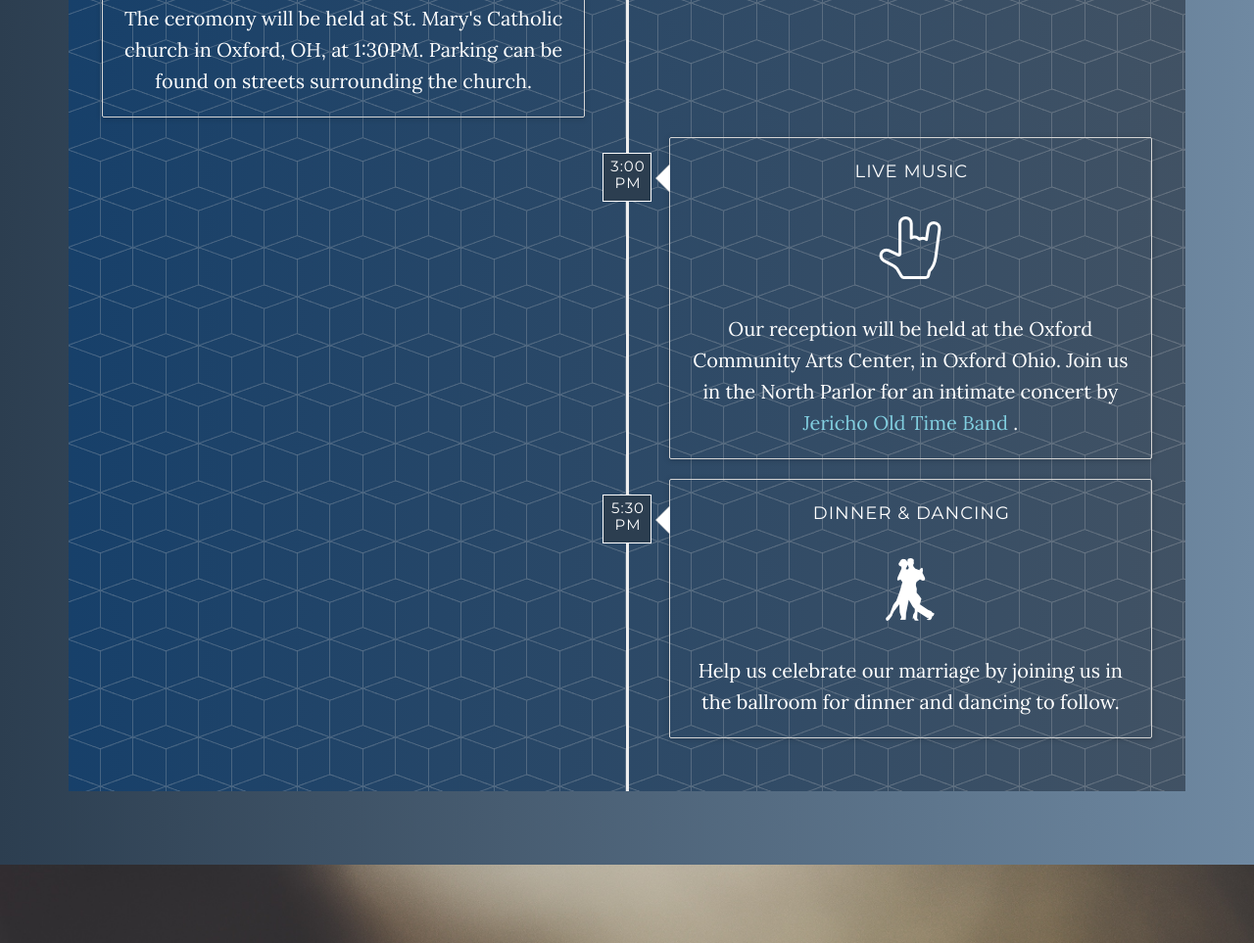
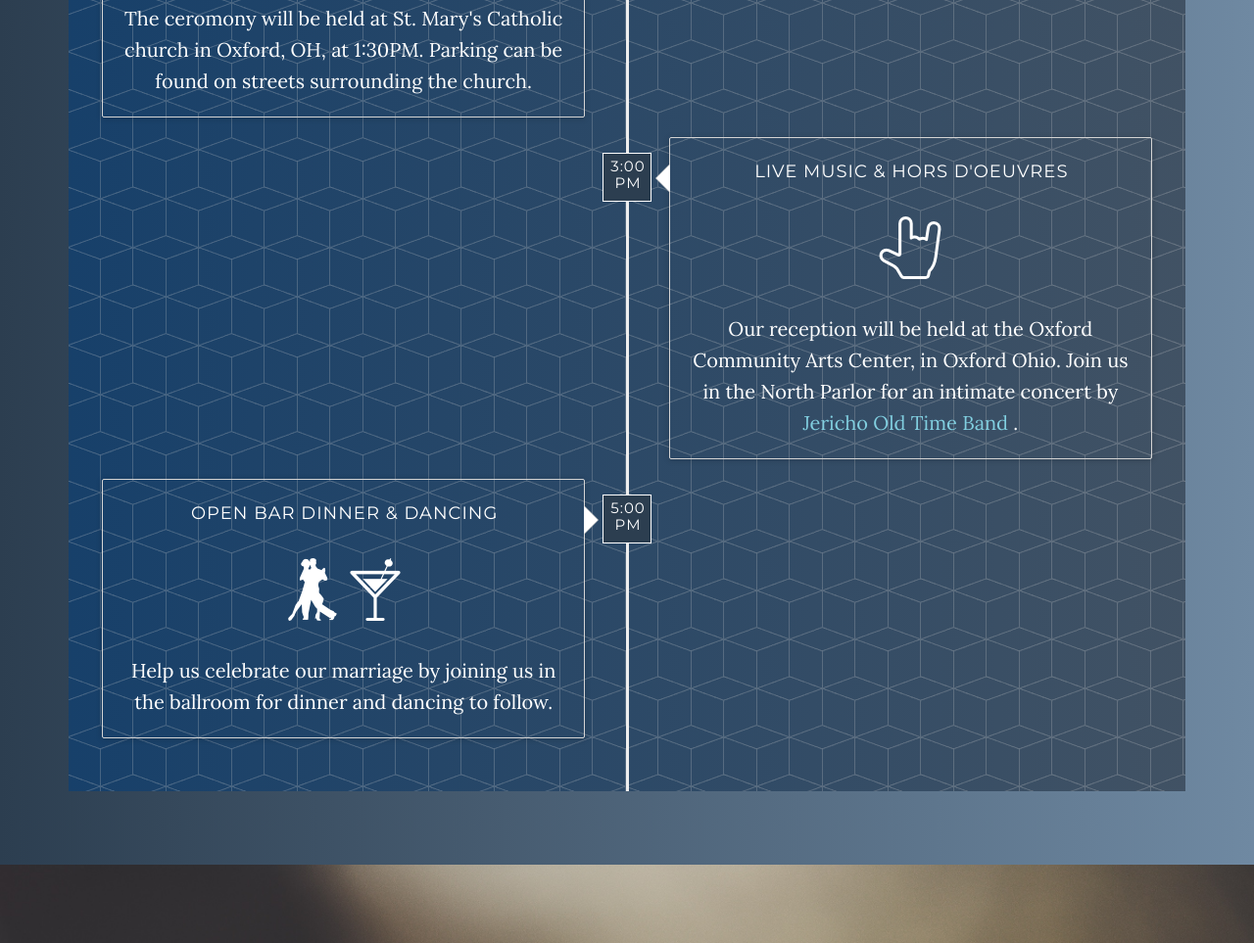
Before and after one commit to tmoubray/wedding, a plain HTML site: page index.html in a window 1280 px wide. Shown: the part 1273-2236 px from the top of the page at 98% size. Drawn offline with nearby package versions, Linux system fonts and the light colour scheme; some packages are replaced by stand-ins of ours; a web font is replaced by a local one.

Commit message:
no message

```diff
--- a/index.html
+++ b/index.html
@@ -111,7 +111,7 @@
       <div class="timeline-badge"><h4 style="margin-top:5px;margin-left:2px;font-weight:100;font-size:15px;">3:00<br>PM</h4></div>
       <div class="timeline-panel">
         <div class="timeline-heading">
-          <h4 class="timeline-title" style="margin-top:5px;margin-left:2px;font-weight:100;">Live Music</h4>
+          <h4 class="timeline-title" style="margin-top:5px;margin-left:2px;font-weight:100;">Live Music & hors d'oeuvres</h4>
           <p><small class="text-muted"><img src="img/rock.png"/></small></p>
         </div>
         <div class="timeline-body">
@@ -122,12 +122,12 @@
       </div>
     </li>
 
-    <li class="timeline-inverted">
-      <div class="timeline-badge"><h4 style="margin-top:5px;margin-left:2px;font-weight:100;font-size:15px;">5:30<br>PM</h4></div>
+    <li class="timeline">
+      <div class="timeline-badge"><h4 style="margin-top:5px;margin-left:2px;font-weight:100;font-size:15px;">5:00<br>PM</h4></div>
       <div class="timeline-panel">
         <div class="timeline-heading">
-          <h4 class="timeline-title" style="margin-top:5px;margin-left:2px;font-weight:100;">Dinner & Dancing</h4>
-          <p><small class="text-muted"><img src="img/flamenco-couple-dancing.png"/></small></p>
+          <h4 class="timeline-title" style="margin-top:5px;margin-left:2px;font-weight:100;">Open Bar Dinner & Dancing</h4>
+          <p><small class="text-muted"><img src="img/flamenco-couple-dancing.png"/><img src="img/cocktail.png"/></small></p>
         </div>
         <div class="timeline-body">
           <p>Help us celebrate our marriage by joining us in the ballroom for dinner and dancing to follow.</p>
```
